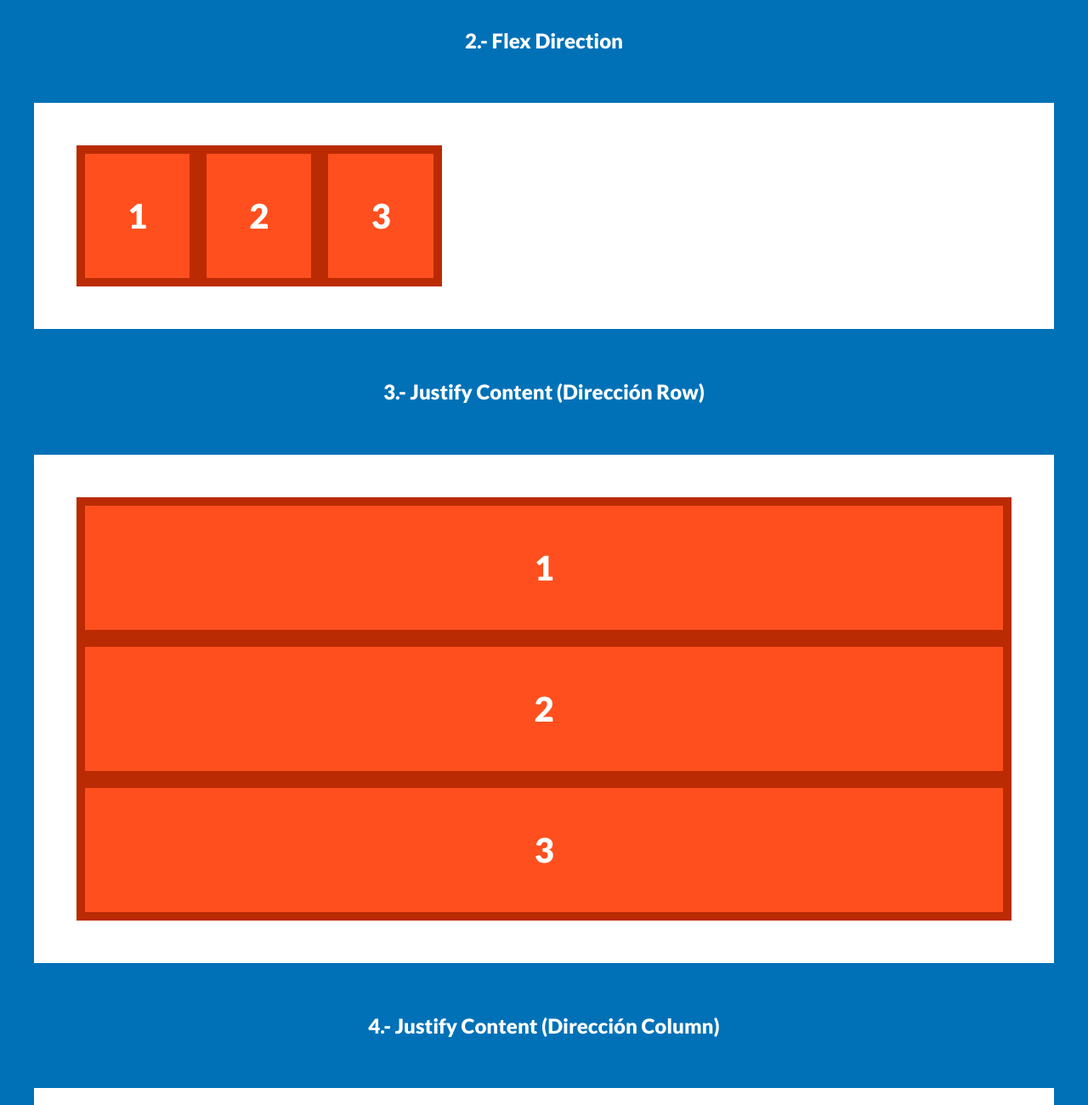
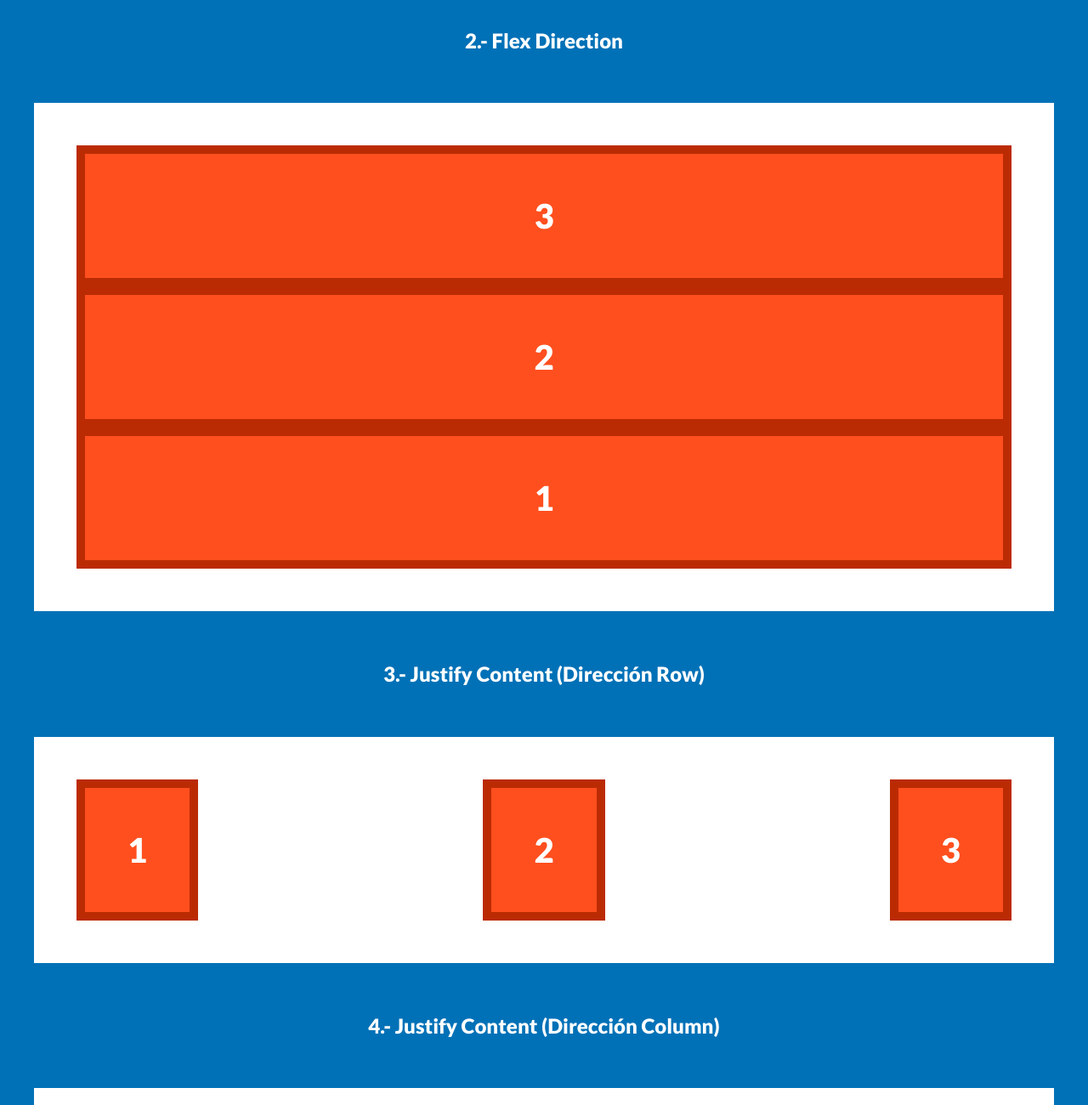
Before and after one commit to AngelVelasco256/CssFirstCurse, a plain HTML site: page Flexbox Basics/index.html in a window 1280 px wide. Shown: the part 700-2000 px from the top of the page at 85% size. Drawn offline with Linux system fonts and the light colour scheme.

Commit message:
Justify-content (row & column)

```diff
--- a/Flexbox Basics/css/style.css
+++ b/Flexbox Basics/css/style.css
@@ -84,5 +84,20 @@ COLUMN REVERSE: LO OPUESTO A COLUMN, EL PRIMER ELEMENTO HIJO SE COLOCARA EN LA P
     DE ABAJO Y EL ULTIMO QUEDARA HASTA ARRIBA DEL CONTENEDOR PADRE */
 .d-flex-2 {
     display: flex;
-    flex-direction: ;
+    flex-direction: column-reverse;
 }
+
+/* 3 JUSTIFY-CONTENT CUANDO (FLEX-DIRECTION: ROW) */
+    /* ESTA PROPIEDAD SE ENCARGA DE ALINEAR LOS ELEMENTOS HIJOS EN EL EJE X Y EXISTEN VARIOS VALORES QUE PUEDE TOMAR, LOS CUALES SON:
+    JUSTIFY-CONTENT: FLEX-START: ALINEARA TODOS LOS ELEMENTOS A LA IZQ DEL CONTENEDOR Y SIN NINGUN ESPACIADO ENTRE ELLOS
+    JUSTIFY-CONTENT: FLEX-END: RECORRERA TODOS LOS ELEMENTOS AL LADO DERECHO PERO RESPETANDO EL ORDEN DE ESTOS E IGUALMENTE SIN ESPACIADO
+    JUSTIFY-CONTENT: CENTER: JUNTARA LOS HIJOS EN EL CENTRO DEL CONTENEDOR Y NO ASIGNARA UN GAP ENTRE ELLOS
+    JUSTIFY-CONTENT: BUSCARA ALINEAR LOS ITEMS DE TAL FORMA QUE, EL ESPACIO ENTRE DOS ITEMS ADYACENTES SEA IGUAL Y EL ESPACIO VACIO ANTES DEL PRIMER ITEM Y DESPUES DEL ULTIMO SEA IGUAL A LA MITAD DEL ESPACIO DE DOS ITEMS ADYACENTES
+    JUSTIFY-CONTENT: SPACE-EVENLY: SU FUNCION ES LA DE DAR EL MISMO ESPACIADO ENTRE LOS ITEMS, APLICANDO TAMBIEN A LOS BORDES ESTE MISMO ESPACIADO (ESPACIOS IGUALES)
+    JUSTIFY-CONTENT: SPACE-BETWEEN: ELIMINA LOS ESPACIOS ENTRE EL BORDE Y EL PRIMER ELEMENTO ASI COMO ENTRE EL ULTIMO ELEMENTO Y EL BORDE DEL CONTENEDOR, DE MANERA QUE EL GAP APLICADO A LOS ELEMENTOS SERA IGUAL ENTRE ELLOS
+*/
+.d-flex-3 {
+    display: flex;
+    justify-content: flex-start; /*DEFAULT*/
+    justify-content: space-between;
+}
```
Lines whose indentation alone changed are shown as unchanged.
